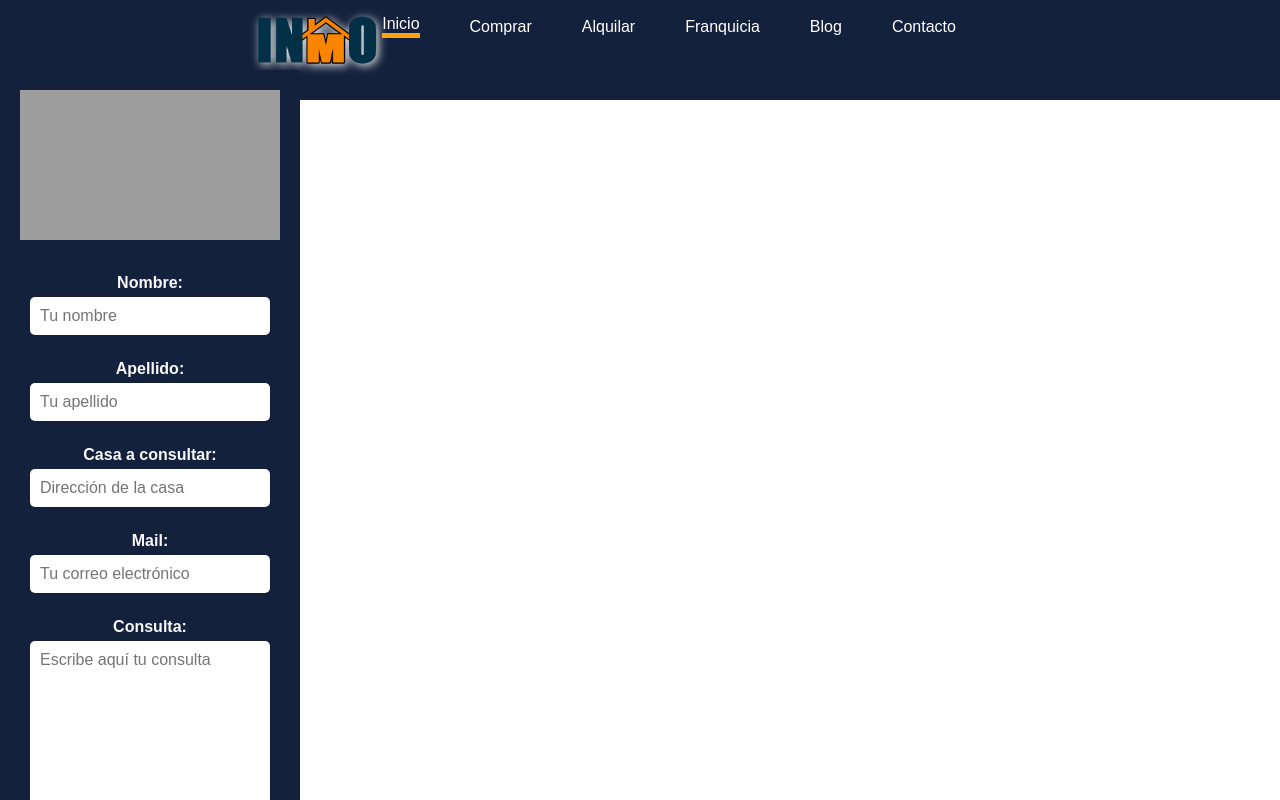
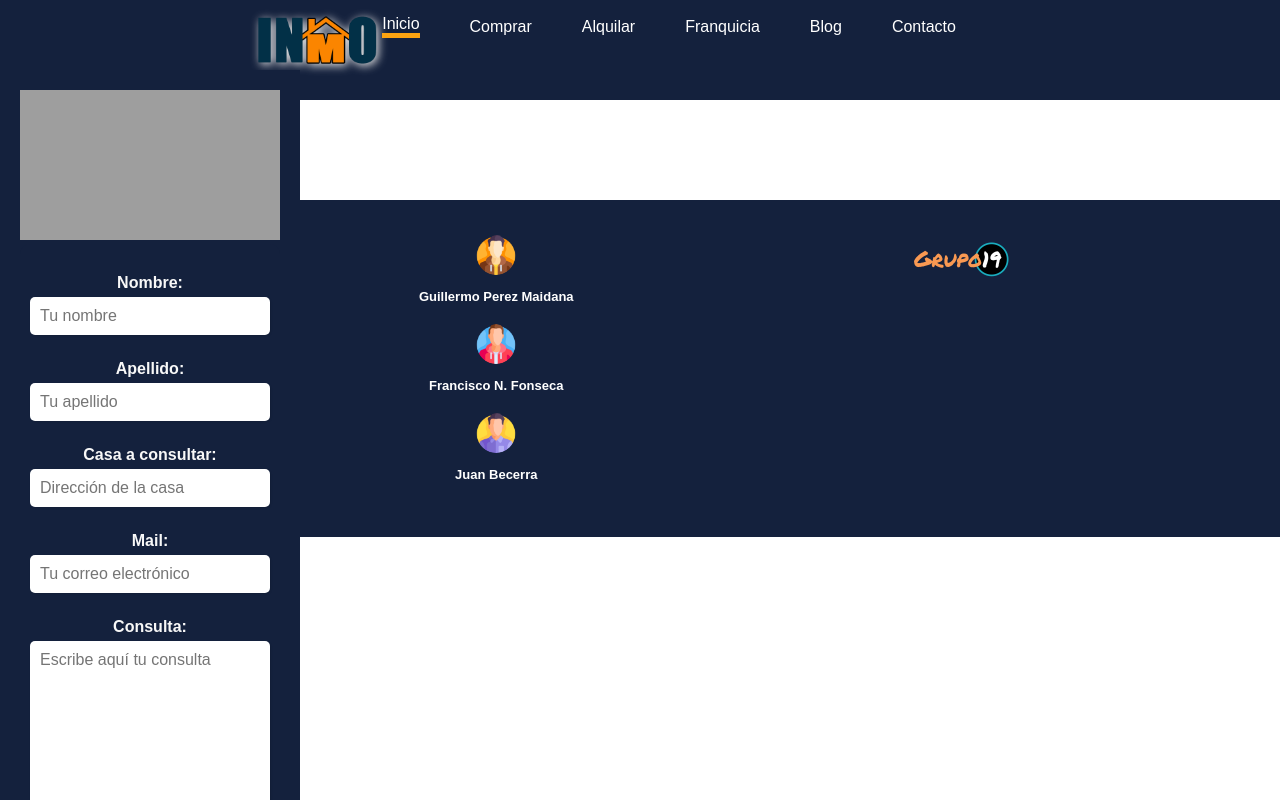
Before and after one commit to guilledamian91/inmobiliaria, a plain HTML site: page pestañas/comprar.html in a window 1280 px wide. Drawn offline with nearby package versions, Linux system fonts and the light colour scheme; no server answers; grey boxes are pictures that could not be loaded.

Commit message:
Add files via upload

```diff
--- a/assets/css/comprar/styles.css
+++ b/assets/css/comprar/styles.css
@@ -14,7 +14,7 @@ body {
   padding: 20px;
   box-sizing: border-box;
   z-index: 9999;
-  overflow-y: hidden;
+  overflow-y: auto;
 }
 
 
@@ -134,6 +134,49 @@ button[type="submit"]:hover {
   width: 100%;
   height: auto;
 }
+footer {
+  background-color: var(--color2);
+  padding: 20px;
+  text-align: center;
+  clear: both;
+  padding-left:25vh;
+}
+
+.containerRow {
+  display: flex;
+  justify-content: center;
+}
+
+.row1 {
+  display: flex;
+  flex-wrap: wrap;
+  justify-content: center;
+}
+
+.c2 {
+  width: 50%;
+  padding: 10px;
+}
+
+.alumno {
+  margin-bottom: 20px;
+  color:white;
+}
+
+.alumno img {
+  width: 100px;
+  height: 100px;
+  border-radius: 50%;
+}
+
+.alumno h2 {
+  margin-top: 10px;
+}
+
+.logoGrupo img {
+  width: 150px;
+  height: auto;
+}
 
 @media screen and (max-width: 480px) {
   body {
@@ -162,10 +205,49 @@ button[type="submit"]:hover {
     position: relative;
     height: auto;
     padding: 0;
+  }
+
+
+  .c2 {
+  width: 100%;
+  padding: 5px;
+  }
+
+  .alumno img {
+  width: 50px;
+  height: 50px;
+  }
+
+  .logoGrupo img {
+  width: 300px;
+  }
 }
-}
-@media screen and (min-width: 1024px) and (min-height: 600px) {
+
+
+@media screen and (min-width: 676px) and (min-height: 600px) {
   #sidebar {
     overflow-y: auto;
   }
+  form {
+    max-width: 100%;
+    margin-bottom: 60px;
+  }
+  .alumno h2 {
+    margin-top: 10px;
+    font-size: small;
+  }
+
+  .c2 {
+    width: 20%;
+    padding: 10px;
+  }
+
+  .alumno img {
+    width: 40px;
+    height: 40px;
+  }
+
+  .logoGrupo img {
+    width: 100px;
+  }
 }
--- a/pestañas/comprar.html
+++ b/pestañas/comprar.html
@@ -8,6 +8,7 @@
   <link rel="stylesheet" href="../assets/css/menuFloat.css">
   <link rel="stylesheet" href="../assets/css/grillas.css">
   <link rel="stylesheet" href="../assets/css/inicio/services.css">
+
   <script src="https://code.jquery.com/jquery-3.6.0.min.js"></script>
   <script>
     function abrirInfo(id) {
@@ -74,12 +75,12 @@
           <img src="/sources/logo.png" alt="" class="logo">
         </div>
         <div class="c3 menuPaginas">
-          <a href="../index.htm" class="pagActual">Inicio</a>
-          <a href="../pestañas/comprar.html" class="comprar">Comprar</a>
-          <a href="../pestañas/alquilar.html" class="comprar">Alquilar</a>
-          <a href="">Franquicia</a>
-          <a href="">Blog</a>
-          <a href="">Contacto</a>
+          <a href="../index.html" class="pagActual">Inicio</a>
+          <a href="comprar.html" class="comprar">Comprar</a>
+          <a href="alquilar.html" class="comprar">Alquilar</a>
+          <a href="franquicia.html">Franquicia</a>
+          <a href="blog.html">Blog</a>
+          <a href="contacto.html">Contacto</a>
         </div>
       </div>
     </div>
@@ -87,8 +88,8 @@
 
 </head>
 <body>
+  <div id="results"></div>
 
-  <div id="results"></div>
   <div id="sidebar">
     <iframe class="responsive-iframe" frameborder="0" scrolling="no" src="https://www.cotizacion-dolar.com.ar/recursos-webmaster/promedios/cotizacion-argentina-300x150.php"></iframe>
     <form action="#" method="POST" onsubmit="enviarCorreo(event)">
@@ -133,4 +134,29 @@
     }
   </script>
 </body>
+<footer>
+  <div class="conteinerRow">
+      <div class="row1">
+        <div class="c2">
+          <article class="alumno">
+            <img src="../sources/hombre.png" alt="">
+            <h2>Guillermo Perez Maidana</h2>
+          </article>
+          <article class="alumno">
+            <img src="../sources/hombre (2).png" alt="">
+            <h2>Francisco N. Fonseca</h2>
+          </article>
+          <article class="alumno">
+            <img src="../sources/hombre (3).png" alt="">
+            <h2>Juan Becerra</h2>
+          </article>
+        </div>
+        <div class="c2 logoGrupo">
+            <img src="../sources/logoG19.png" alt="">
+        </div>
+      </div>
+    </div>
+</footer>
+<script type="module" src="../assets/js/menuBurger.js"></script>
+<script type="text/javascript" src="../assets/js/muestraFotos.js"></script>
 </html>
```
Also changed, not shown: pestañas/alquilar.html (+31 -6 lines), sources/hombre (2).png (added), sources/hombre (3).png (added), sources/hombre.png (added), sources/logoG19.png (added), sources/menu.svg (added).
